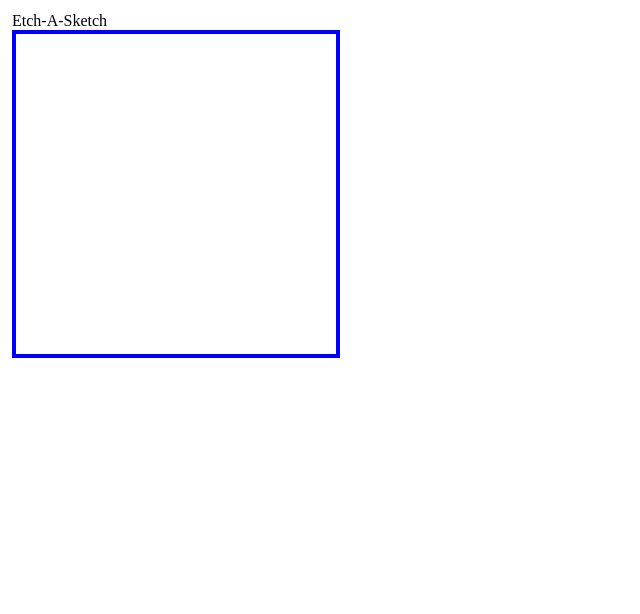
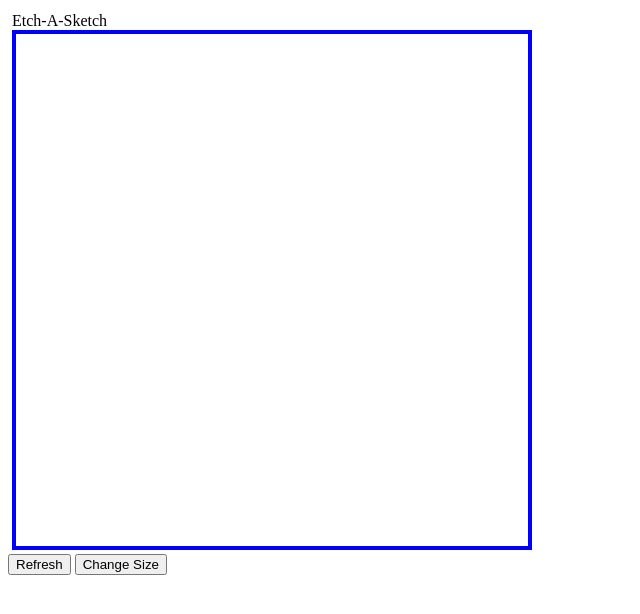
Before and after one commit to 17woods/odin-etch-a-sketch, a plain HTML site: page index.html in a window 1280 px wide. Shown: the whole page, without its empty margins (0-640 px from the left). Drawn offline with Linux system fonts and the light colour scheme.

Commit message:
Added refresh button, change amount of pixels feature

```diff
--- a/index.html
+++ b/index.html
@@ -8,6 +8,8 @@
 </head>
 <body>
     <div class="frame"></div>
+    <button class="refresh">Refresh</button>
+    <button class="change">Change Size</button>
     <script src="scripts.js"></script>
 </body>
 </html>
--- a/scripts.js
+++ b/scripts.js
@@ -1,10 +1,43 @@
+function create(n) {
+    const container = document.querySelector(".container");
+    container.innerHTML = "";
+
+    for (let i = 0; i < n; i++) {
+        let row = document.createElement('div');
+        row.style.background = "white";
+        row.style.display = "flex";
+
+        container.appendChild(row);
+        for (let i = 0; i < n; i++) {
+            let square = document.createElement('div');
+            square.classList.add("pixel");
+            square.style.background = 'white';
+            square.style.display = "flex";
+            square.style.height = `${512 / n}px`; // 512 is frame size
+            square.style.width = `${512 / n}px`; // change value to change frame size
+
+            row.appendChild(square);
+        }
+    }
+
+    const pixels = document.querySelectorAll(".pixel");
+    pixels.forEach(pixel => pixel.addEventListener('mouseover', colour));
+}
+
 function colour() {
     this.style.background = "red";
     console.log(this);
 }
 
-function removeTransition() {
-    this.style.background = "white";
+function refresh() {
+    const pixels = document.querySelectorAll(".pixel");
+    pixels.forEach((pixel) => pixel.style.background = 'white');
+}
+
+function change() {
+    const n = parseInt(prompt("How many pixels along one axis?"));
+    console.log(n);
+    create(n);
 }
 
 function main() {
@@ -13,37 +46,20 @@ function main() {
     frame.style.padding = "4px";
 
     const container = document.createElement("div");
+    container.classList.add("container");
     frame.appendChild(container);
     container.style.padding = "4px";
     container.style.color = "white";
     container.style.background = "blue";
-    container.style.width = "20em";
+    container.style.width = "32em";
 
-    for (let i = 0; i < 16; i++) {
-        let row = document.createElement('div');
-        row.style.background = "white";
-        row.style.display = "flex";
+    create(16);
 
-        container.appendChild(row);
-        for (let i = 0; i < 16; i++) {
-            let square = document.createElement('div');
-            square.classList.add("pixel");
-            square.style.background = 'white';
-            square.style.display = "flex";
-            square.style.margin = '2px';
-            square.style.height = '16px';
-            square.style.width = '16px';
+    const refreshBtn = document.querySelector(".refresh");
+    refreshBtn.addEventListener("click", refresh);
 
-            row.appendChild(square);
-        }
-    }
-
-    const pixels = document.querySelectorAll(".pixel");
-
-    //pixels.forEach(function(elem) {
-        //elem.addEventListener("mouseover", colour);
-    //}); is the same as
-    pixels.forEach(pixel => pixel.addEventListener('mouseover', colour));
+    const changeBtn = document.querySelector(".change");
+    changeBtn.addEventListener("click", change);
 }
 
 main();
```
